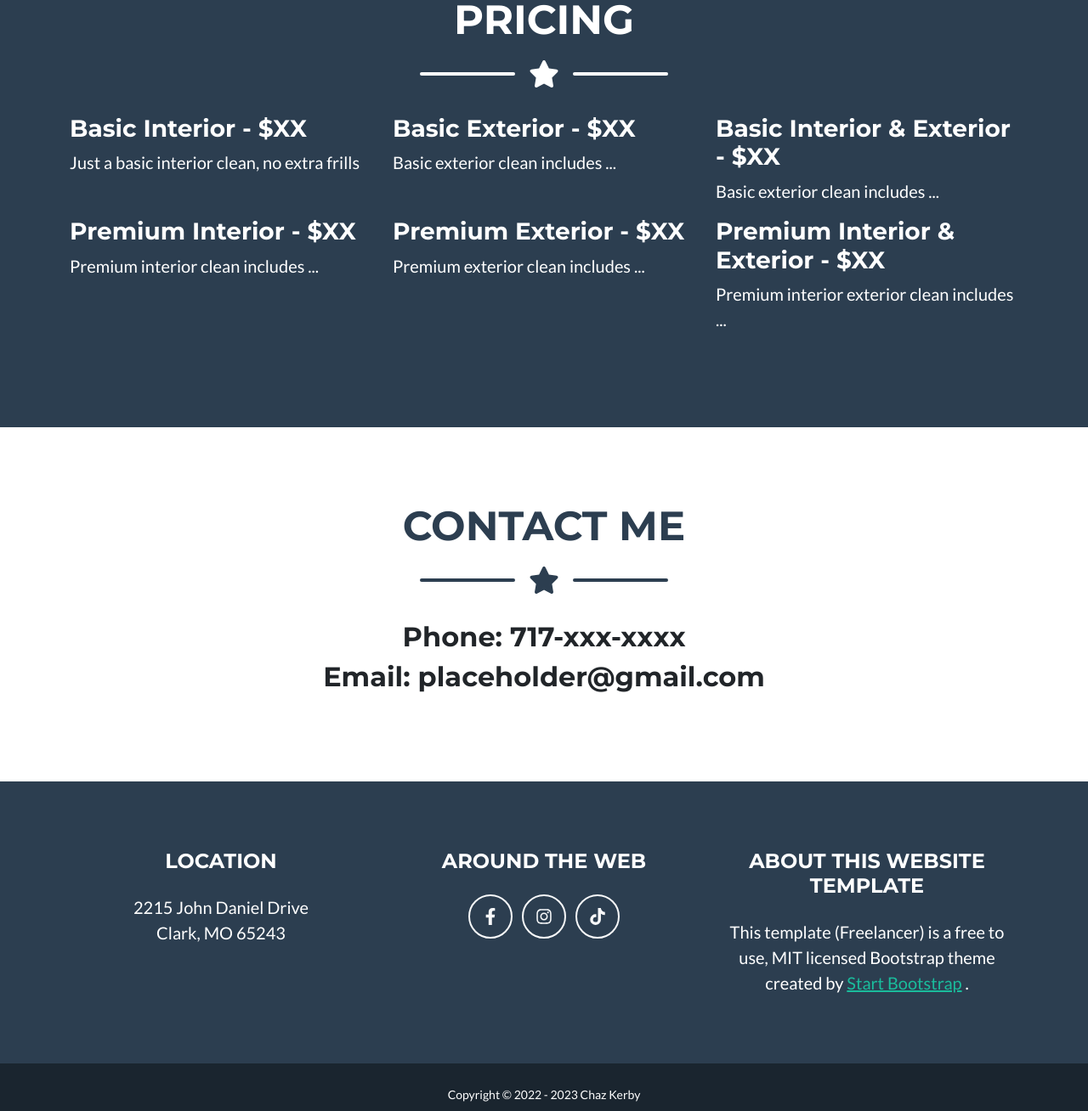
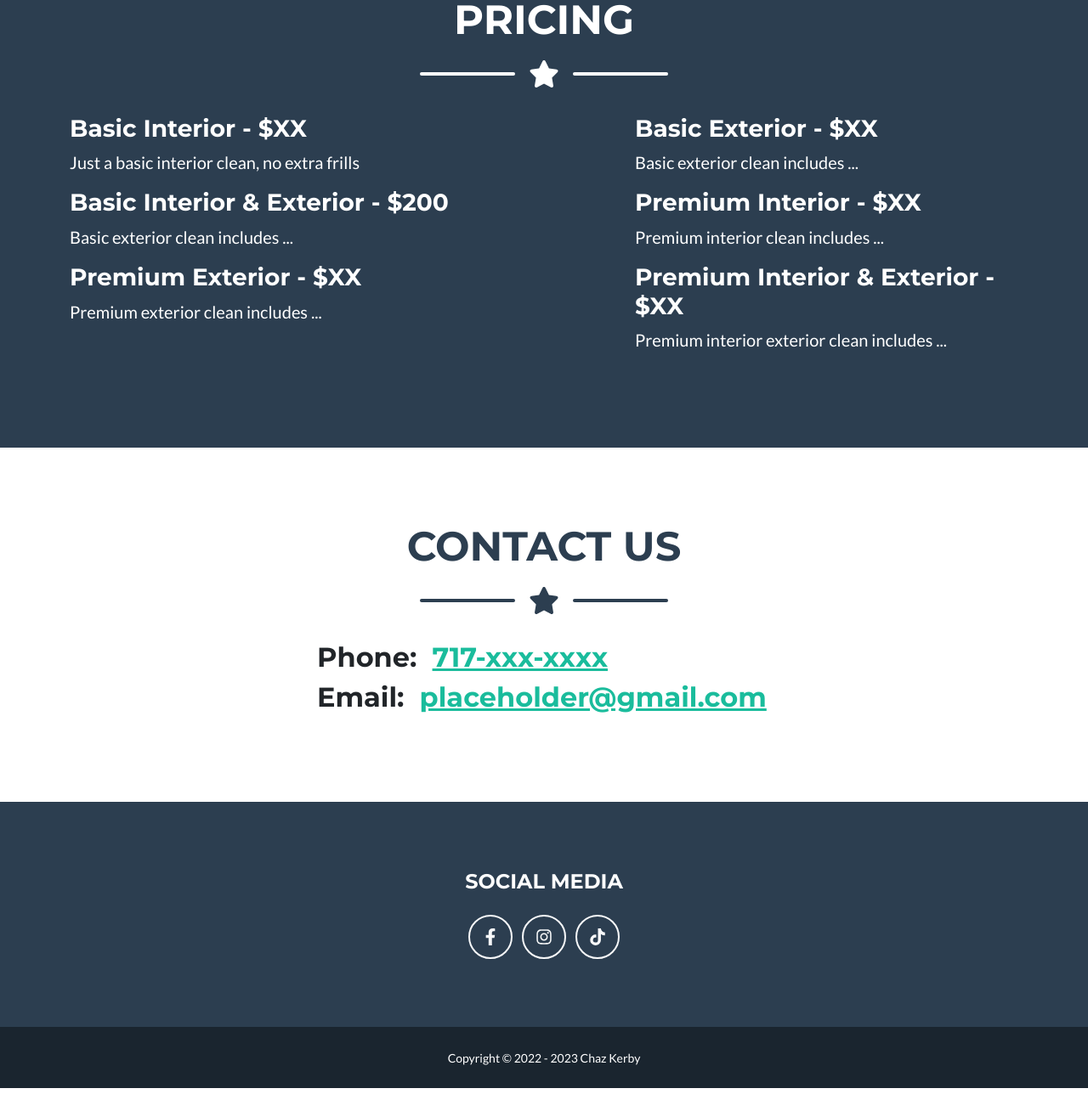
Before and after one commit to chazwarp923/taylorddetailing.com, a plain HTML site: page index.html in a window 1280 px wide. Shown: the part 2252-3560 px from the top of the page at 85% size. After the commit the page ends 3533 px from the top, so only its background shows below. Drawn offline with nearby package versions, Linux system fonts and the light colour scheme.

Commit message:
Updated contact information

```diff
--- a/index.html
+++ b/index.html
@@ -154,12 +154,12 @@
                 </div>
                 <!-- Pricing Section Content-->
                 <div class="row">
-                    <div class="col-lg-4 ms-auto"><h3>Basic Interior - $XX</h3><p class="lead">Just a basic interior clean, no extra frills</p></div>
-                    <div class="col-lg-4 me-auto"><h3>Basic Exterior - $XX</h3><p class="lead">Basic exterior clean includes ...</p></div>
-                    <div class="col-lg-4 me-auto"><h3>Basic Interior &amp; Exterior - $XX</h3><p class="lead">Basic exterior clean includes ...</p></div>
-                    <div class="col-lg-4 me-auto"><h3>Premium Interior - $XX</h3><p class="lead">Premium interior clean includes ...</p></div>
-                    <div class="col-lg-4 me-auto"><h3>Premium Exterior - $XX</h3><p class="lead">Premium exterior clean includes ...</p></div>
-                    <div class="col-lg-4 me-auto"><h3>Premium Interior &amp; Exterior - $XX</h3><p class="lead">Premium interior exterior clean includes ...</p></div>
+                    <div class="col-lg-5 me-auto"><h3>Basic Interior - $XX</h3><p class="lead">Just a basic interior clean, no extra frills</p></div>
+                    <div class="col-lg-5 ms-auto"><h3>Basic Exterior - $XX</h3><p class="lead">Basic exterior clean includes ...</p></div>
+                    <div class="col-lg-5 me-auto"><h3>Basic Interior &amp; Exterior - $200</h3><p class="lead">Basic exterior clean includes ...</p></div>
+                    <div class="col-lg-5 ms-auto"><h3>Premium Interior - $XX</h3><p class="lead">Premium interior clean includes ...</p></div>
+                    <div class="col-lg-5 me-auto"><h3>Premium Exterior - $XX</h3><p class="lead">Premium exterior clean includes ...</p></div>
+                    <div class="col-lg-5 ms-auto"><h3>Premium Interior &amp; Exterior - $XX</h3><p class="lead">Premium interior exterior clean includes ...</p></div>
                 </div>
             </div>
         </section>
@@ -167,7 +167,7 @@
         <section class="page-section" id="contact">
             <div class="container">
                 <!-- Contact Section Heading-->
-                <h2 class="page-section-heading text-center text-uppercase text-secondary mb-0">Contact Me</h2>
+                <h2 class="page-section-heading text-center text-uppercase text-secondary mb-0">Contact Us</h2>
                 <!-- Icon Divider-->
                 <div class="divider-custom">
                     <div class="divider-custom-line"></div>
@@ -175,17 +175,17 @@
                     <div class="divider-custom-line"></div>
                 </div>
                 <!-- Contact Me Section-->
-                <div class="text-center">
-                    <h2 class="text-align-left">Phone: 717-xxx-xxxx </h2>
-                    <h2 class="text-center">Email: placeholder@gmail.com</h2>
+                <div class="text-center container col-lg-6">
+                    <h2 class="d-flex">Phone: &nbsp;<a href="tel:+7176544650">717-xxx-xxxx</a></h2>
+                    <h2 class="d-flex">Email: &nbsp;<a href="mailto:blank@gmail.com">placeholder@gmail.com</a></h2>
                 </div>
             </div>
         </section>
         <!-- Footer-->
         <footer class="footer text-center">
             <div class="container">
-                <div class="row">
-                    <!-- Footer Location-->
+                <div class="row text-center">
+                    <!-- Footer Location
                     <div class="col-lg-4 mb-5 mb-lg-0">
                         <h4 class="text-uppercase mb-4">Location</h4>
                         <p class="lead mb-0">
@@ -193,23 +193,14 @@
                             <br />
                             Clark, MO 65243
                         </p>
-                    </div>
+                    </div>-->
                     <!-- Footer Social Icons-->
-                    <div class="col-lg-4 mb-5 mb-lg-0">
-                        <h4 class="text-uppercase mb-4">Around the Web</h4>
-                        <a class="btn btn-outline-light btn-social mx-1" href="#!"><i class="fab fa-fw fa-facebook-f"></i></a>
+                    <div class=" mb-5 mb-lg-0"><!-- col-lg-4 -->
+                        <h4 class="text-uppercase mb-4">Social Media</h4>
+                        <a class="btn btn-outline-light btn-social mx-1" href="https://www.facebook.com/profile.php?id=100085514553563"><i class="fab fa-fw fa-facebook-f"></i></a>
                         <a class="btn btn-outline-light btn-social mx-1" href="https://www.instagram.com/taylord_detailing95"><i class="fab fa-fw fa-instagram"></i></a>
                         <a class="btn btn-outline-light btn-social mx-1" href="#!"><i class="fab fa-fw fa-tiktok"></i></a>
                         <!--<a class="btn btn-outline-light btn-social mx-1" href="#!"><i class="fab fa-fw fa-dribbble"></i></a>-->
-                    </div>
-                    <!-- Footer About Text-->
-                    <div class="col-lg-4">
-                        <h4 class="text-uppercase mb-4">About this Website Template</h4>
-                        <p class="lead mb-0">
-                            This template (Freelancer) is a free to use, MIT licensed Bootstrap theme created by
-                            <a href="http://startbootstrap.com">Start Bootstrap</a>
-                            .
-                        </p>
                     </div>
                 </div>
             </div>
```
